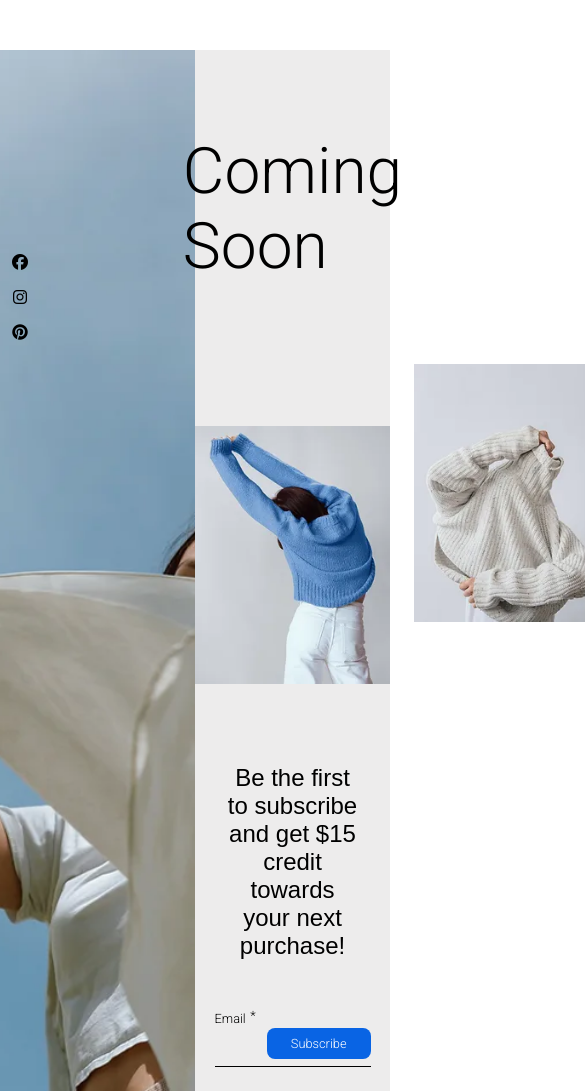
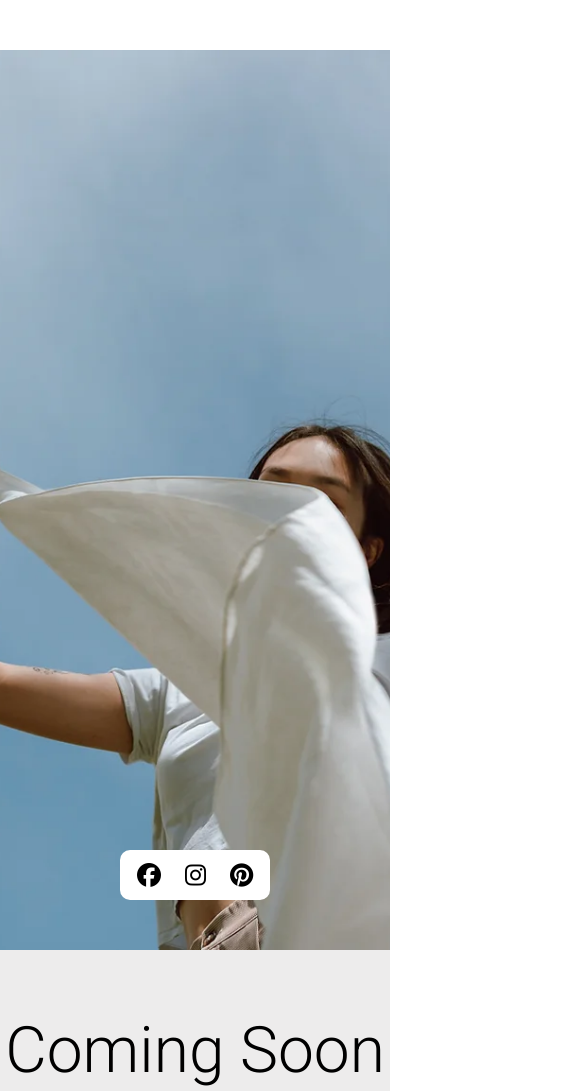
Before and after one commit to fcbvttn123/css-coming-soon-landing-page, a plain HTML site: page index.html in a window 390 px wide. Shown: the top 1091 px of the page, 585 px wide, since content can reach past the window. Drawn offline with Linux system fonts and the light colour scheme.

Commit message:
Mobile Design - Second Time

```diff
--- a/script.js
+++ b/script.js
@@ -13,6 +13,13 @@ observer.observe(footer)
 
 
 
+window.addEventListener("resize", e => {
+    window.innerWidth < 1000 && observer.unobserve(footer)
+})
+
+
+
+
 function showElements() {
     headerDOM.classList.add("invisible")
     erinLink.classList.add("invisible")
--- a/styles.css
+++ b/styles.css
@@ -68,11 +68,12 @@ main .left-top {
     background-size: cover;
     background-repeat: no-repeat;
     background-position: center;
+    position: relative;
 }
 
 main .left-top .erin-link {
     font-size: 1.3rem;
-    font-weight: var(--fw-light);
+    font-weight: var(--fw-regular);
 
     position: fixed;
     top: 7vh;
@@ -88,13 +89,53 @@ main .left-top .sm {
     display: flex;
     flex-direction: column;
     align-items: center;
-    justify-content: start;
+    justify-content: center;
     row-gap: 1rem;
     width: 20px;
+    height: 100px;
 
     position: fixed;
     top: 30vh;
     left: 10px;
+}
+
+@media (max-width: 1000px) {
+    header {
+        position: relative;
+    }
+
+    main {
+        margin-top: 0;
+        flex-direction: column;
+        height: 1800px;
+    }
+    main :is(.left-top, .right-bottom) {
+        width: 100%;
+        height: 50%;
+    }
+    main .left-top .erin-link {
+        position: absolute;
+        top: 30px;
+        left: 20px;
+        font-size: 2rem;
+    }
+    main .left-top .sm {
+        position: absolute;
+        top: 800px;
+        left: calc((100vw - 150px) / 2);
+
+        flex-direction: row;
+        row-gap: 0;
+        column-gap: 1.5rem;
+
+        width: 150px;
+        height: 50px;
+        border-radius: 10px;
+        background-color: white;
+    }
+    main .left-top .sm i {
+        font-size: 1.5rem;
+    }
 }
 
 main .right-bottom {
```
